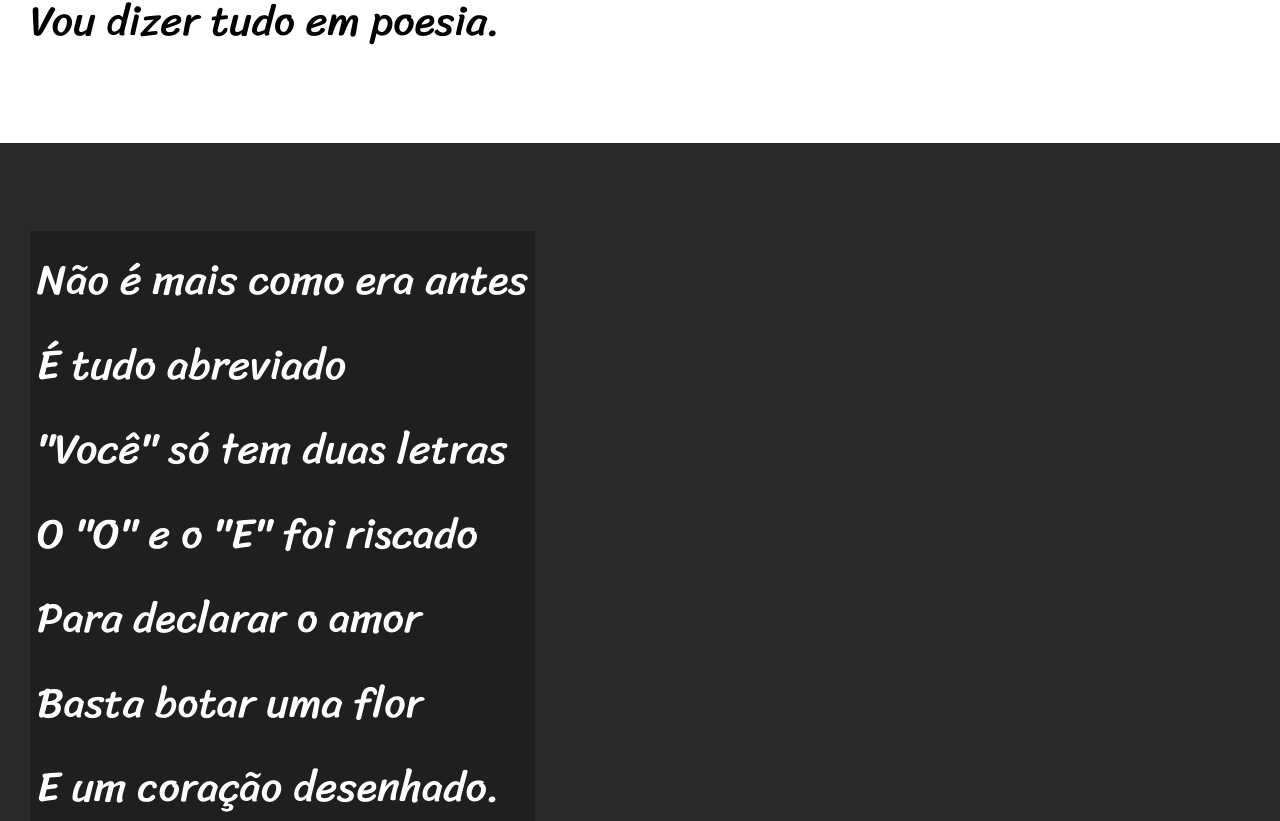
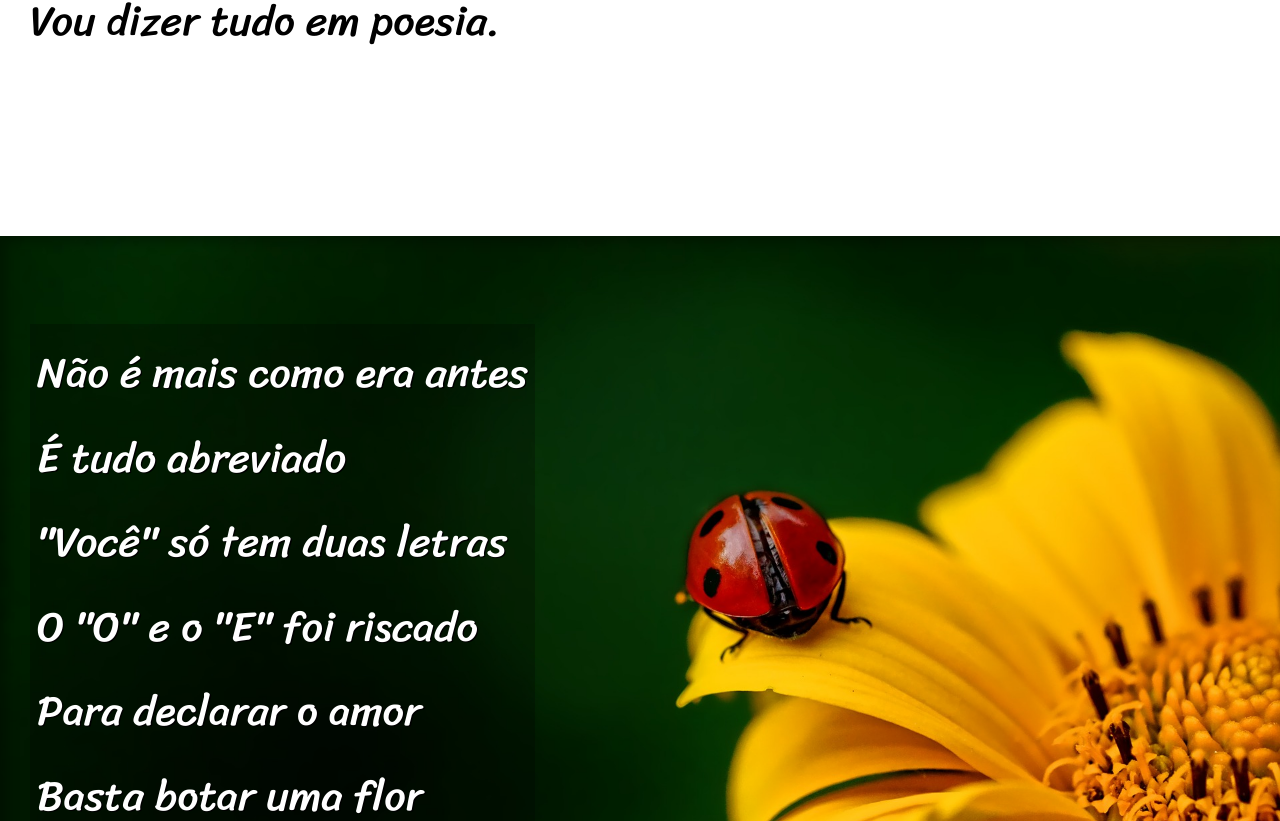
Before and after one commit to Komai-dev/html-css, a plain HTML site: page desafios/d012/index.html in a window 1280 px wide. Shown: the part 879-1700 px from the top of the page. Drawn offline with Linux system fonts and the light colour scheme.

Commit message:
Projeto Cordel pronto

```diff
--- a/desafios/d012/estilo/sty-guan-d12.css
+++ b/desafios/d012/estilo/sty-guan-d12.css
@@ -60,6 +60,10 @@ section {
     font-size: 3.3vw;
 }
 
+section > p {
+    padding-bottom: 2.2em;
+}
+
 section.normal {
     background-color: white;
     color: black;
@@ -68,11 +72,23 @@ section.normal {
 section.imagem {
     background-color: rgb(41, 41, 41);
     color: white;
+    box-shadow: inset 6px 6px 13px 0px rgba(0, 0, 0, 0.308);
+    background-size: cover;
+    background-attachment: fixed;
 }
+section#img01 {
+    background-image: url('../imagens/background001.jpg');
+    background-position: right center;
+}
+section#img02 {
+    background-image: url('../imagens/background002.jpg');
+}
+
 section.imagem > p {
     display: inline-block;
     background-color: rgba(0, 0, 0, 0.251);
     padding: 7px;
+    text-shadow: 1.35px 1.35px 0.5px black;
 }
 
 footer {
--- a/desafios/d012/index.html
+++ b/desafios/d012/index.html
@@ -30,7 +30,7 @@
         </p>
     </section>
 
-    <section class="imagem">
+    <section class="imagem" id="img01">
         <p>
             Não é mais como era antes <br>
             É tudo abreviado <br>
@@ -49,7 +49,7 @@
             Ponto final nem se usa <br>
             Ou vai até no começo <br>
             Agora é .com <br>
-            Se o saite é muito bom <br>
+            Se o site é muito bom <br>
             Ele vale um alto preço. <br>
         </p>
 
@@ -64,7 +64,7 @@
         </p>
     </section>
 
-    <section class="imagem">
+    <section class="imagem" id="img02">
         <p>
             Tenho saudade das cartas <br>
             Escritas com a própria mão <br>
```
